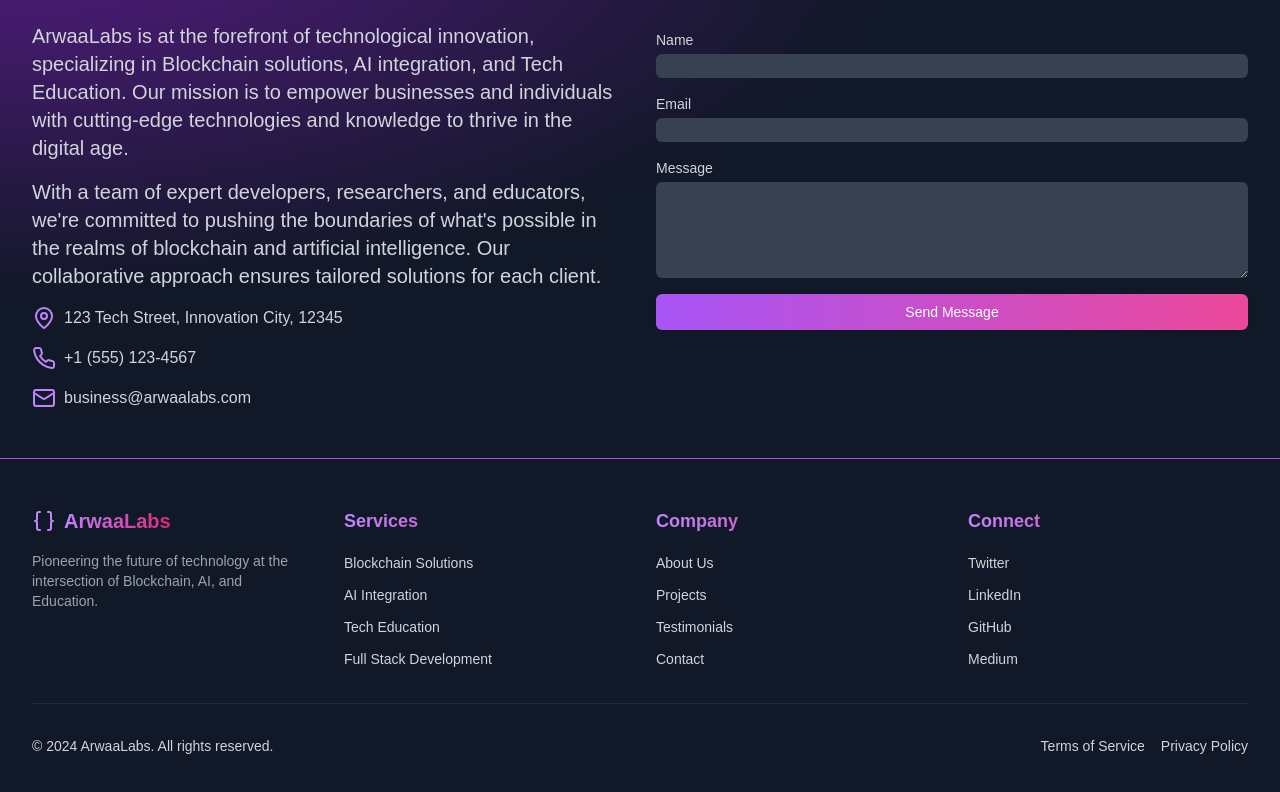
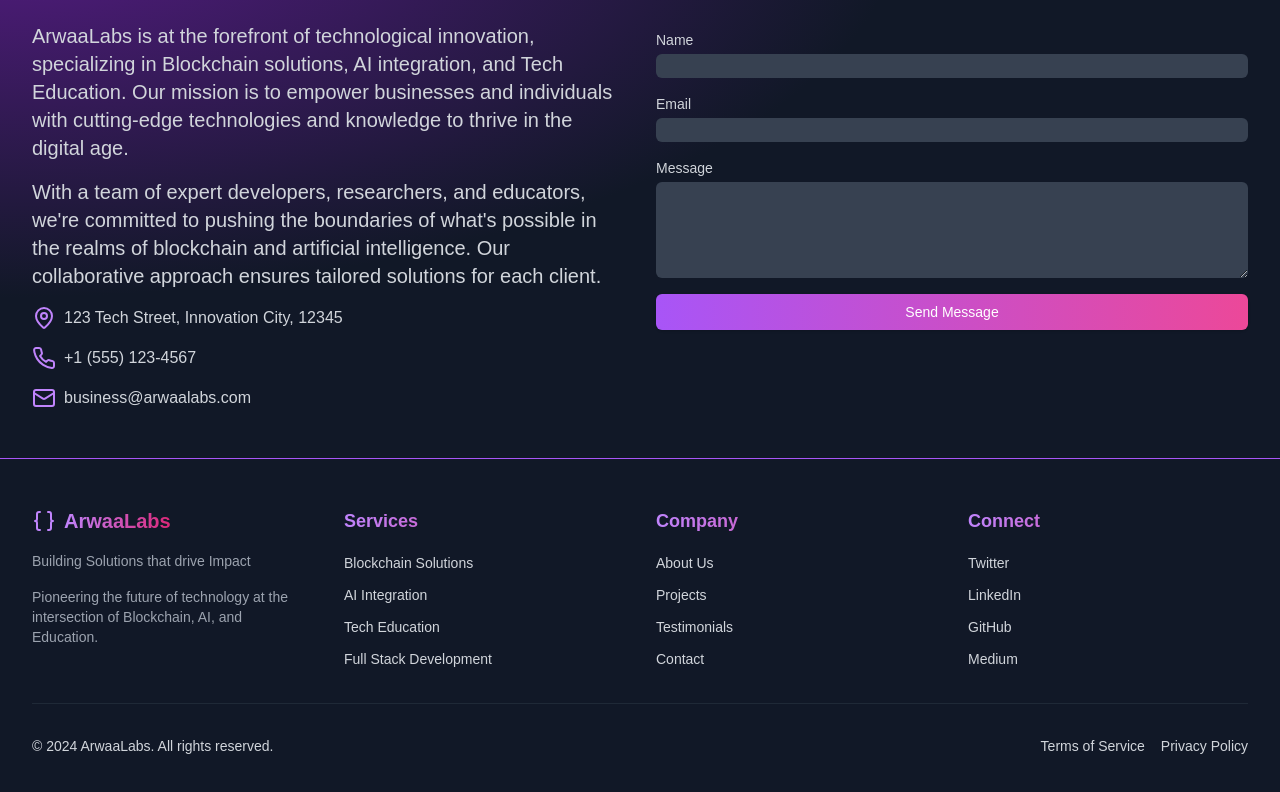
Before and after one commit to ArwaaLabs/website, a Next.js app: page / in a window 1280 px wide. Shown: the part 2188-2980 px from the top of the page. Built offline with nearby package versions, Linux system fonts and the light colour scheme.

Commit message:
Added Tag Line

```diff
--- a/components/Footer.jsx
+++ b/components/Footer.jsx
@@ -12,6 +12,9 @@ export default function Footer() {
               <Braces className="h-6 w-6 text-purple-400" />
               <span className="ml-2 text-xl font-bold text-transparent bg-clip-text bg-gradient-to-r from-purple-400 to-pink-600">ArwaaLabs</span>
             </Link>
+            <p className="text-sm text-gray-400">
+              Building Solutions that drive Impact
+            </p>
             <p className="text-sm text-gray-400">
               Pioneering the future of technology at the intersection of Blockchain, AI, and Education.
             </p>
```
